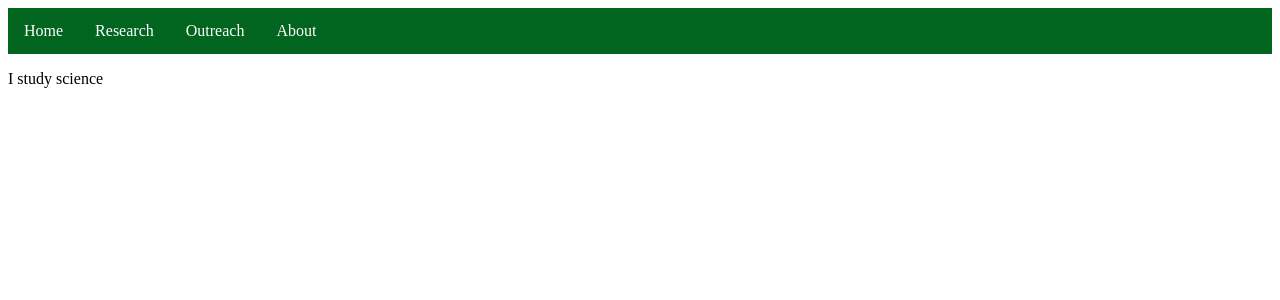
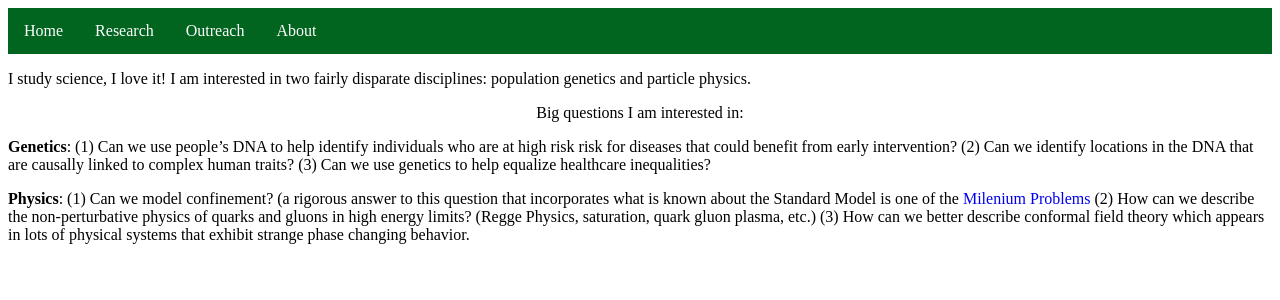
Before and after one commit to traben/traben.github.io, a Jekyll site: the page built from about/background.md, in a window 1280 px wide. Shown: the top 300 px of the page. Built offline with Jekyll 4.4.1, drawn with Linux system fonts in a browser that asks for light colours; our own code applies the rules of GitHub Pages for plain Markdown files.

Commit message:
Update background.md

```diff
--- a/about/background.md
+++ b/about/background.md
@@ -1 +1,7 @@
-I study science
+I study science, I love it! I am interested in two fairly disparate disciplines: population genetics and particle physics.
+
+<div align="center">Big questions I am interested in:</div>
+
+**Genetics**: (1) Can we use people's DNA to help identify individuals who are at high risk risk for diseases that could benefit from early intervention? (2) Can we identify locations in the DNA that are causally linked to complex human traits? (3) Can we use genetics to help equalize healthcare inequalities?
+
+**Physics**: (1) Can we model confinement? (a rigorous answer to this question that incorporates what is known about the Standard Model is one of the [Milenium Problems](https://www.claymath.org/millennium-problems/yang%E2%80%93mills-and-mass-gap) (2) How can we describe the non-perturbative physics of quarks and gluons in high energy limits? (Regge Physics, saturation, quark gluon plasma, etc.) (3) How can we better describe conformal field theory which appears in lots of physical systems that exhibit strange phase changing behavior.
```
